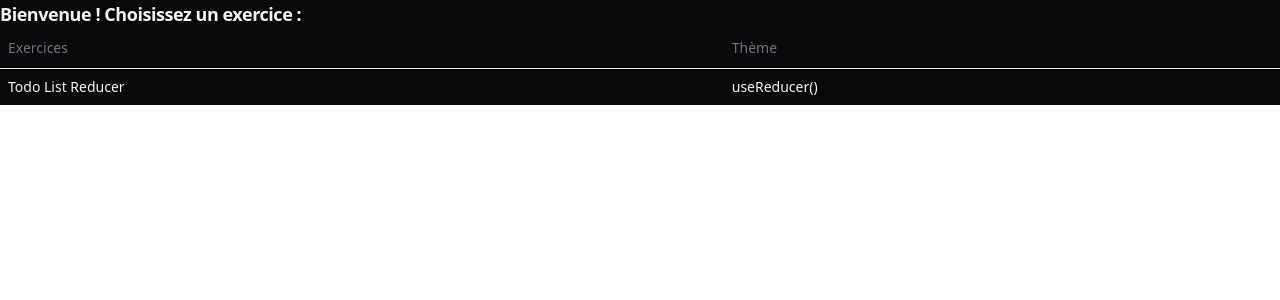
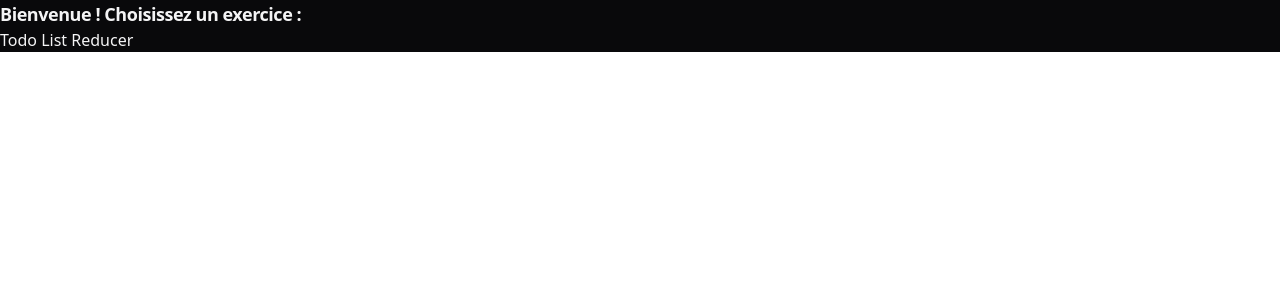
Before and after one commit to Bertollo-Nicolas/react-studies, a React (Vite) app: page / in a window 1280 px wide. Shown: the top 300 px of the page. Built offline with nearby package versions, Linux system fonts and the light colour scheme.

Commit message:
delete unused dependencies

```diff
--- a/package.json
+++ b/package.json
@@ -10,9 +10,6 @@
     "preview": "vite preview"
   },
   "dependencies": {
-    "@radix-ui/react-icons": "^1.3.0",
-    "@radix-ui/react-slot": "^1.1.0",
-    "@tanstack/react-table": "^8.20.1",
     "class-variance-authority": "^0.7.0",
     "clsx": "^2.1.1",
     "prism-react-renderer": "^2.4.0",
@@ -22,8 +19,7 @@
     "sass": "^1.77.8",
     "styled-components": "^6.1.13",
     "tailwind-merge": "^2.5.2",
-    "tailwindcss-animate": "^1.0.7",
-    "vite-plugin-svgr": "^4.2.0"
+    "tailwindcss-animate": "^1.0.7"
   },
   "devDependencies": {
     "@eslint/js": "^9.9.0",
--- a/src/components/ui/button.tsx
+++ /dev/null
@@ -1,57 +0,0 @@
-import * as React from "react"
-import { Slot } from "@radix-ui/react-slot"
-import { cva, type VariantProps } from "class-variance-authority"
-
-import { cn } from "@/lib/utils"
-
-const buttonVariants = cva(
-  "inline-flex items-center justify-center whitespace-nowrap rounded-md text-sm font-medium transition-colors focus-visible:outline-none focus-visible:ring-1 focus-visible:ring-ring disabled:pointer-events-none disabled:opacity-50",
-  {
-    variants: {
-      variant: {
-        default:
-          "bg-primary text-primary-foreground shadow hover:bg-primary/90",
-        destructive:
-          "bg-destructive text-destructive-foreground shadow-sm hover:bg-destructive/90",
-        outline:
-          "border border-input bg-background shadow-sm hover:bg-accent hover:text-accent-foreground",
-        secondary:
-          "bg-secondary text-secondary-foreground shadow-sm hover:bg-secondary/80",
-        ghost: "hover:bg-accent hover:text-accent-foreground",
-        link: "text-primary underline-offset-4 hover:underline",
-      },
-      size: {
-        default: "h-9 px-4 py-2",
-        sm: "h-8 rounded-md px-3 text-xs",
-        lg: "h-10 rounded-md px-8",
-        icon: "h-9 w-9",
-      },
-    },
-    defaultVariants: {
-      variant: "default",
-      size: "default",
-    },
-  }
-)
-
-export interface ButtonProps
-  extends React.ButtonHTMLAttributes<HTMLButtonElement>,
-    VariantProps<typeof buttonVariants> {
-  asChild?: boolean
-}
-
-const Button = React.forwardRef<HTMLButtonElement, ButtonProps>(
-  ({ className, variant, size, asChild = false, ...props }, ref) => {
-    const Comp = asChild ? Slot : "button"
-    return (
-      <Comp
-        className={cn(buttonVariants({ variant, size, className }))}
-        ref={ref}
-        {...props}
-      />
-    )
-  }
-)
-Button.displayName = "Button"
-
-export { Button, buttonVariants }
--- a/src/components/ui/card.tsx
+++ /dev/null
@@ -1,76 +0,0 @@
-import * as React from "react"
-
-import { cn } from "@/lib/utils"
-
-const Card = React.forwardRef<
-  HTMLDivElement,
-  React.HTMLAttributes<HTMLDivElement>
->(({ className, ...props }, ref) => (
-  <div
-    ref={ref}
-    className={cn(
-      "rounded-xl border bg-card text-card-foreground shadow",
-      className
-    )}
-    {...props}
-  />
-))
-Card.displayName = "Card"
-
-const CardHeader = React.forwardRef<
-  HTMLDivElement,
-  React.HTMLAttributes<HTMLDivElement>
->(({ className, ...props }, ref) => (
-  <div
-    ref={ref}
-    className={cn("flex flex-col space-y-1.5 p-6", className)}
-    {...props}
-  />
-))
-CardHeader.displayName = "CardHeader"
-
-const CardTitle = React.forwardRef<
-  HTMLParagraphElement,
-  React.HTMLAttributes<HTMLHeadingElement>
->(({ className, ...props }, ref) => (
-  <h3
-    ref={ref}
-    className={cn("font-semibold leading-none tracking-tight", className)}
-    {...props}
-  />
-))
-CardTitle.displayName = "CardTitle"
-
-const CardDescription = React.forwardRef<
-  HTMLParagraphElement,
-  React.HTMLAttributes<HTMLParagraphElement>
->(({ className, ...props }, ref) => (
-  <p
-    ref={ref}
-    className={cn("text-sm text-muted-foreground", className)}
-    {...props}
-  />
-))
-CardDescription.displayName = "CardDescription"
-
-const CardContent = React.forwardRef<
-  HTMLDivElement,
-  React.HTMLAttributes<HTMLDivElement>
->(({ className, ...props }, ref) => (
-  <div ref={ref} className={cn("p-6 pt-0", className)} {...props} />
-))
-CardContent.displayName = "CardContent"
-
-const CardFooter = React.forwardRef<
-  HTMLDivElement,
-  React.HTMLAttributes<HTMLDivElement>
->(({ className, ...props }, ref) => (
-  <div
-    ref={ref}
-    className={cn("flex items-center p-6 pt-0", className)}
-    {...props}
-  />
-))
-CardFooter.displayName = "CardFooter"
-
-export { Card, CardHeader, CardFooter, CardTitle, CardDescription, CardContent }
--- a/src/components/ui/table.tsx
+++ /dev/null
@@ -1,120 +0,0 @@
-import * as React from "react"
-
-import { cn } from "@/lib/utils"
-
-const Table = React.forwardRef<
-  HTMLTableElement,
-  React.HTMLAttributes<HTMLTableElement>
->(({ className, ...props }, ref) => (
-  <div className="relative w-full overflow-auto">
-    <table
-      ref={ref}
-      className={cn("w-full caption-bottom text-sm", className)}
-      {...props}
-    />
-  </div>
-))
-Table.displayName = "Table"
-
-const TableHeader = React.forwardRef<
-  HTMLTableSectionElement,
-  React.HTMLAttributes<HTMLTableSectionElement>
->(({ className, ...props }, ref) => (
-  <thead ref={ref} className={cn("[&_tr]:border-b ", className)} {...props} />
-))
-TableHeader.displayName = "TableHeader"
-
-const TableBody = React.forwardRef<
-  HTMLTableSectionElement,
-  React.HTMLAttributes<HTMLTableSectionElement>
->(({ className, ...props }, ref) => (
-  <tbody
-    ref={ref}
-    className={cn("[&_tr:last-child]:border-0", className)}
-    {...props}
-  />
-))
-TableBody.displayName = "TableBody"
-
-const TableFooter = React.forwardRef<
-  HTMLTableSectionElement,
-  React.HTMLAttributes<HTMLTableSectionElement>
->(({ className, ...props }, ref) => (
-  <tfoot
-    ref={ref}
-    className={cn(
-      "border-t bg-muted/50 font-medium [&>tr]:last:border-b-0",
-      className
-    )}
-    {...props}
-  />
-))
-TableFooter.displayName = "TableFooter"
-
-const TableRow = React.forwardRef<
-  HTMLTableRowElement,
-  React.HTMLAttributes<HTMLTableRowElement>
->(({ className, ...props }, ref) => (
-  <tr
-    ref={ref}
-    className={cn(
-      "border-b transition-colors data-[state=selected]:bg-muted",
-      className
-    )}
-    {...props}
-  />
-))
-TableRow.displayName = "TableRow"
-
-const TableHead = React.forwardRef<
-  HTMLTableCellElement,
-  React.ThHTMLAttributes<HTMLTableCellElement>
->(({ className, ...props }, ref) => (
-  <th
-    ref={ref}
-    className={cn(
-      "h-10 px-2 text-left align-middle font-medium text-muted-foreground [&:has([role=checkbox])]:pr-0 [&>[role=checkbox]]:translate-y-[2px]",
-      className
-    )}
-    {...props}
-  />
-))
-TableHead.displayName = "TableHead"
-
-const TableCell = React.forwardRef<
-  HTMLTableCellElement,
-  React.TdHTMLAttributes<HTMLTableCellElement>
->(({ className, ...props }, ref) => (
-  <td
-    ref={ref}
-    className={cn(
-      "p-2 align-middle [&:has([role=checkbox])]:pr-0 [&>[role=checkbox]]:translate-y-[2px]",
-      className
-    )}
-    {...props}
-  />
-))
-TableCell.displayName = "TableCell"
-
-const TableCaption = React.forwardRef<
-  HTMLTableCaptionElement,
-  React.HTMLAttributes<HTMLTableCaptionElement>
->(({ className, ...props }, ref) => (
-  <caption
-    ref={ref}
-    className={cn("mt-4 text-sm text-muted-foreground ", className)}
-    {...props}
-  />
-))
-TableCaption.displayName = "TableCaption"
-
-export {
-  Table,
-  TableHeader,
-  TableBody,
-  TableFooter,
-  TableHead,
-  TableRow,
-  TableCell,
-  TableCaption,
-}
--- a/src/pages/Home.tsx
+++ b/src/pages/Home.tsx
@@ -2,14 +2,6 @@ import React, { useEffect, useState } from 'react';
 import { Link } from 'react-router-dom';
 import exercises from '../exercises';
 import './home.scss'
-import {
-    Table,
-    TableBody,
-    TableCell,
-    TableHead,
-    TableHeader,
-    TableRow,
-} from "@/components/ui/table"
 
 const Home: React.FC = () => {
   const [exercisesWithThemes, setExercisesWithThemes] = useState<{ name: string; path: string; theme: string }[]>([]);
@@ -31,26 +23,13 @@ const Home: React.FC = () => {
   return (
     <div className='content bg-zinc-950 text-zinc-100'>
       <h3 className="font-semibold tracking-tight group flex items-center gap-2 text-lg ">Bienvenue ! Choisissez un exercice :</h3>
-      <Table className="">
-        <TableHeader>
-            <TableRow>
-                <TableHead>Exercices</TableHead>
-                <TableHead>Thème</TableHead>
-            </TableRow>
-        </TableHeader >
-        <TableBody>
+
           {exercisesWithThemes.map((exercise, index) => (
-              <TableRow key={index}>
-                  <TableCell>
-                      <Link to={`/${exercise.path}`}>{exercise.name}</Link>
-                  </TableCell>
-                  <TableCell>
-                    {exercise.theme}
-                  </TableCell>
-              </TableRow>
+
+              <Link key={index}to={`/${exercise.path}`}>{exercise.name}</Link>
+
           ))}
-        </TableBody>
-      </Table>
+
       <nav>
         <ul>
 
```
Also changed, not shown: 1 other file (tests, documents, lock files or other folders).
